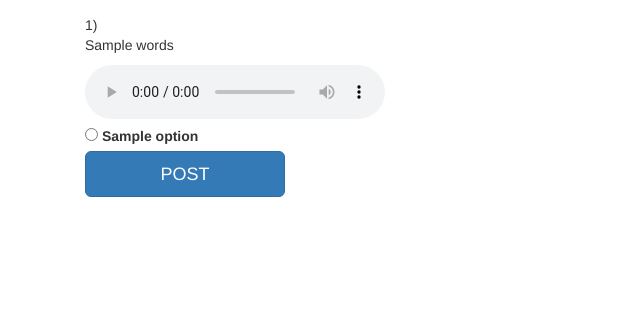
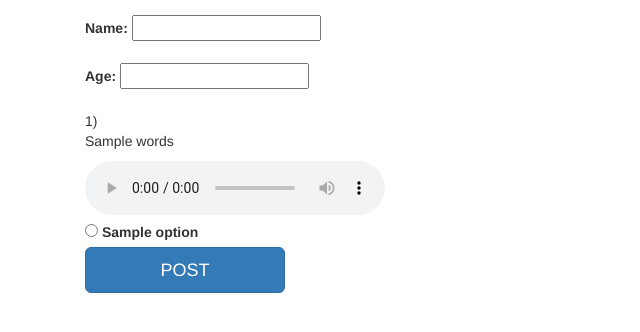
Before and after one commit to arin17bishwa/dyslexiaDataCollection, a Django app: template DCPortal/dc/templates/dc/takeQuiz.html in a window 1280 px wide. Shown: the top 332 px of the page, without its empty margins (0-640 px from the left). Run offline with Django 4.2, Linux system fonts and the light colour scheme; the template is opened without the code that fills it: most values are stand-ins (such as "Sample title", 1, 10 or a date in 2020); some libraries are stand-ins or nearby versions.

Commit message:
added name and age section

```diff
--- a/DCPortal/dc/templates/dc/takeQuiz.html
+++ b/DCPortal/dc/templates/dc/takeQuiz.html
@@ -27,6 +27,10 @@
         <div class="row">
             <div class="col-lg-7 offset-lg-1">
                 <form class="create-form" method="post" enctype="multipart/form-data">{% csrf_token %}
+                    <label for="name">Name:</label>
+                    <input type="text" id="name" name="name"><br><br>
+                    <label for="Age">Age:</label>
+                    <input type="number" id="age" name="age"><br><br>
                     {% for question in quiz1 %}
                         {{ forloop.counter }})
                         <p>{{ question.words }}</p>
```
